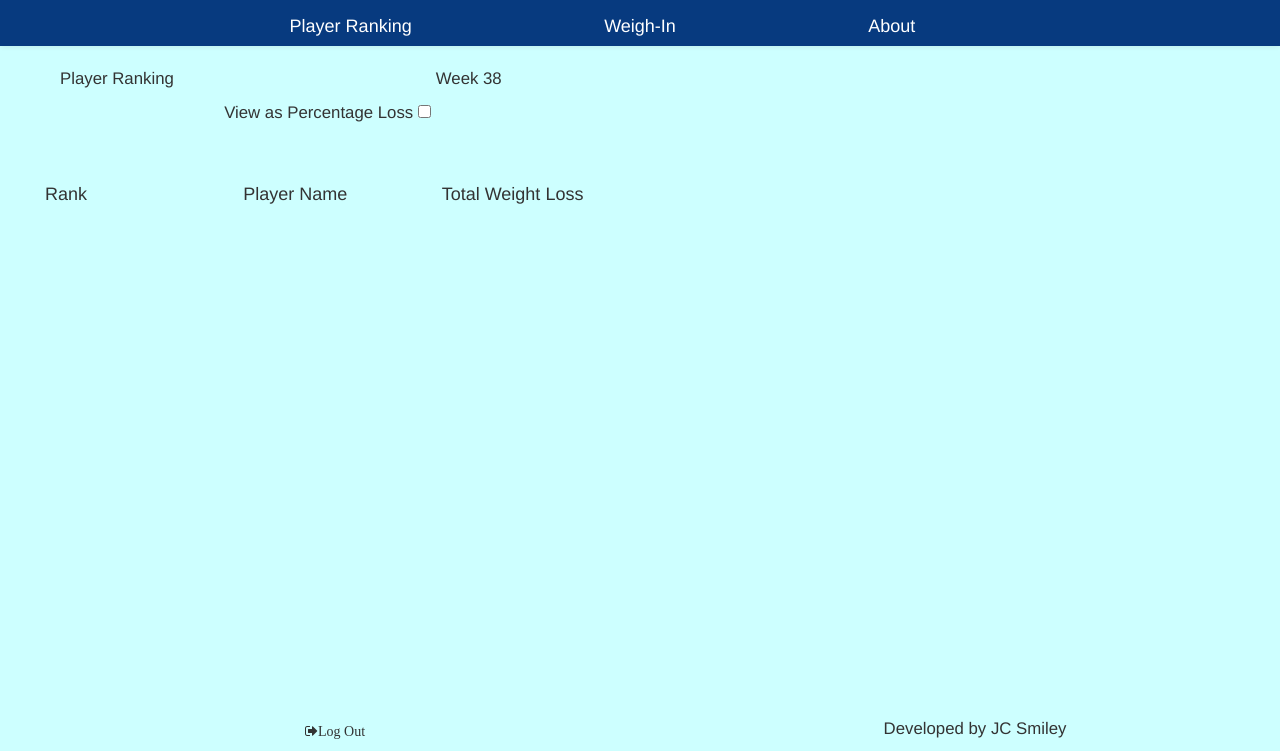
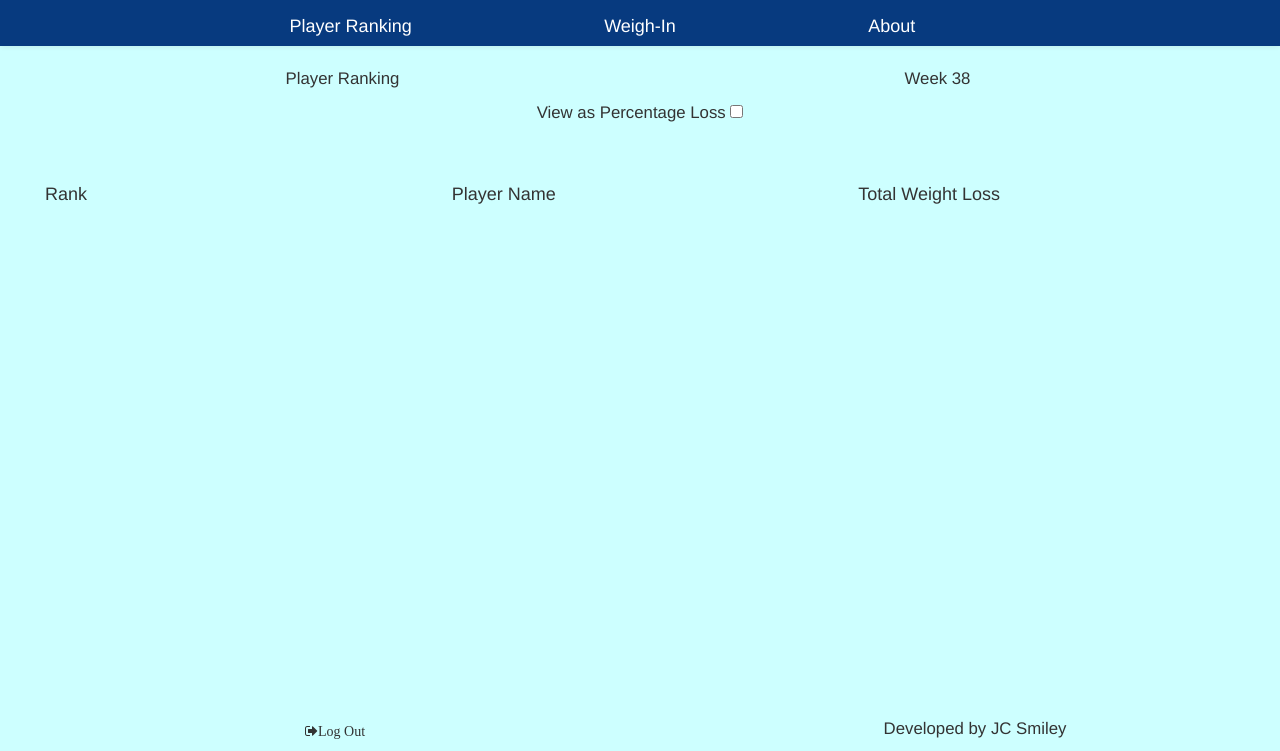
Before and after one commit to jcsmileyjr/10MON-Heroku, a website: page Monster/index.html at #!/ranking in a window 1280 px wide. Shown: the part 63-814 px from the top of the page. Drawn offline with nearby package versions, Linux system fonts and the light colour scheme; some packages are replaced by stand-ins of ours.

Commit message:
Update Ranking page large screen responsiveness

```diff
--- a/Monster/views/ranking.html
+++ b/Monster/views/ranking.html
@@ -1,7 +1,10 @@
-<div class= "col-xs-12 col-sm-12 col-md-6 col-lg-6">
+<div class= "col-xs-12 col-sm-12 col-md-12 col-lg-12">
             <br>
             <div class= "col-xs-12 col-sm-12 col-md-12 col-lg-12">
-                <div class= "col-xs-8 col-sm-6 col-md-6 col-lg-6 leftAlign">
+                <div class= "col-xs-8 hidden-sm hidden-md hidden-lg leftAlign">
+                    <p>Player Ranking</p>
+                </div>
+                <div class= "hidden-xs col-sm-6 col-md-6 col-lg-6 centerAlign">
                     <p>Player Ranking</p>
                 </div>
 
```
Also changed, not shown: Monster/views/weighIn.html (+0 -2 lines).
